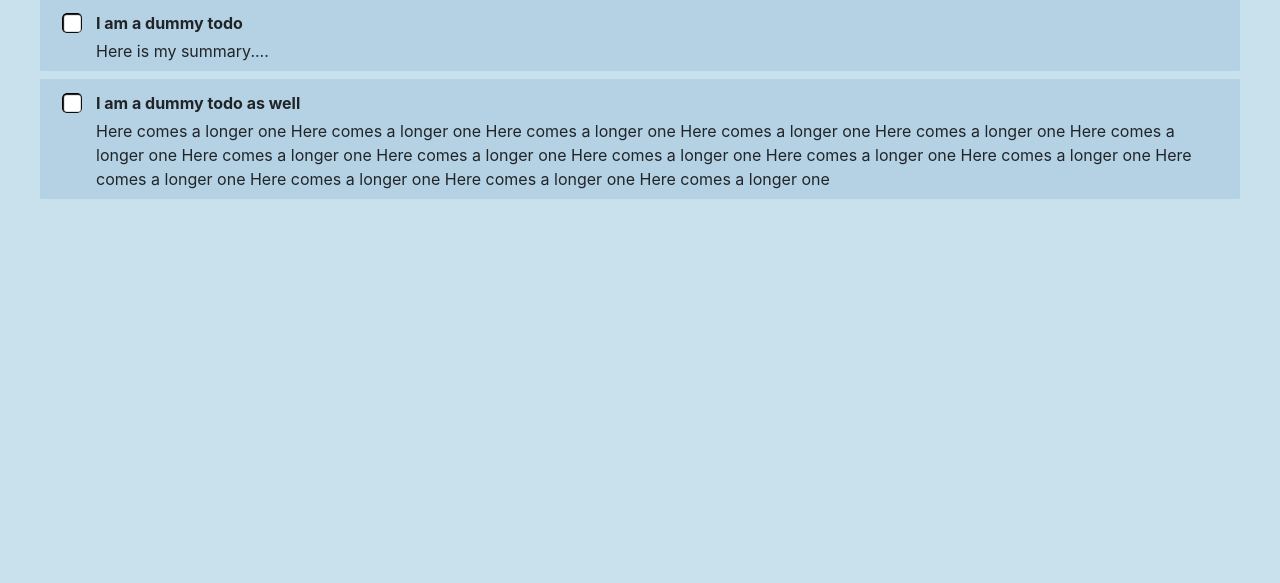
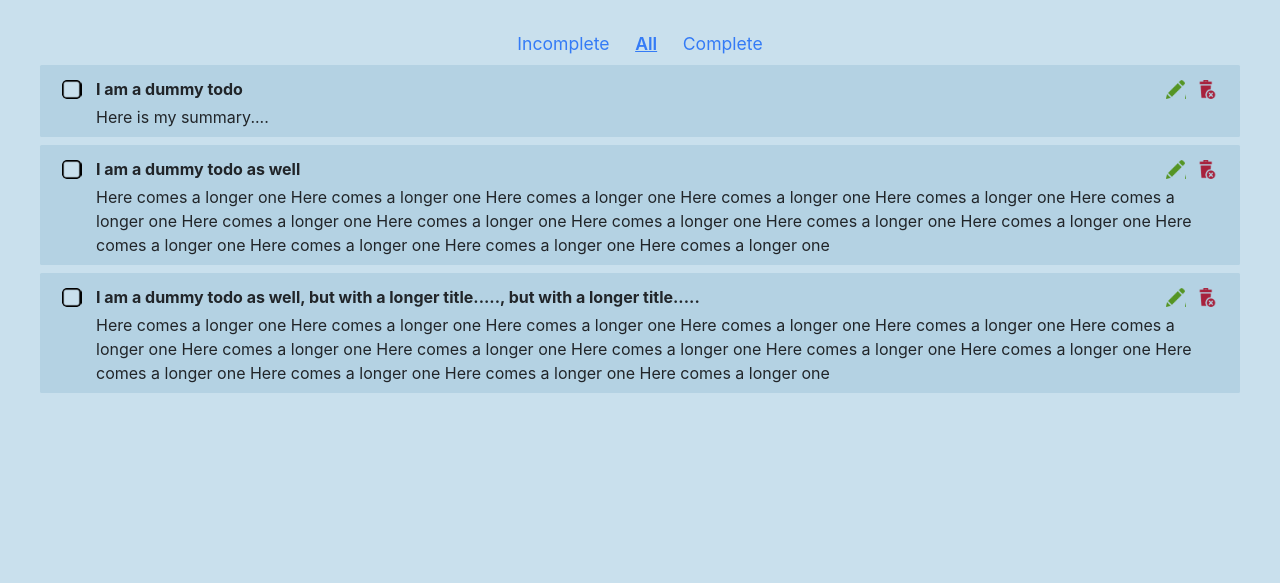
Before and after one commit to bwong858/deuxdo, a React app: page /todos in a window 1280 px wide. Shown: the part 217-800 px from the top of the page. Built offline with nearby package versions, Linux system fonts and the light colour scheme.

Commit message:
Add basic todo filtering. Add manager ability to delete todos

```diff
--- a/src/components/elements/AppFooter.js
+++ b/src/components/elements/AppFooter.js
@@ -13,3 +13,5 @@ export default AppFooter;
 
 // <div>Icons made by <a href="https://www.flaticon.com/authors/dave-gandy" title="Dave Gandy">Dave Gandy</a> from <a href="https://www.flaticon.com/" title="Flaticon">www.flaticon.com</a> is licensed by <a href="http://creativecommons.org/licenses/by/3.0/" title="Creative Commons BY 3.0" target="_blank">CC 3.0 BY</a></div>
 // <div>Icons made by <a href="https://www.flaticon.com/authors/google" title="Google">Google</a> from <a href="https://www.flaticon.com/" title="Flaticon">www.flaticon.com</a> is licensed by <a href="http://creativecommons.org/licenses/by/3.0/" title="Creative Commons BY 3.0" target="_blank">CC 3.0 BY</a></div>
+// <div>Icons made by <a href="http://www.freepik.com" title="Freepik">Freepik</a> from <a href="https://www.flaticon.com/" title="Flaticon">www.flaticon.com</a> is licensed by <a href="http://creativecommons.org/licenses/by/3.0/" title="Creative Commons BY 3.0" target="_blank">CC 3.0 BY</a></div>
+// <div>Icons made by <a href="http://www.freepik.com" title="Freepik">Freepik</a> from <a href="https://www.flaticon.com/" title="Flaticon">www.flaticon.com</a> is licensed by <a href="http://creativecommons.org/licenses/by/3.0/" title="Creative Commons BY 3.0" target="_blank">CC 3.0 BY</a></div>
--- a/src/components/pages/Create/CreateForm.js
+++ b/src/components/pages/Create/CreateForm.js
@@ -49,7 +49,8 @@ class CreateForm extends Form {
         summary: ''
       }
     });
-    this.props.dispatchModalMessage('Successfully added', 500);
+    // this.props.dispatchModalMessage('Successfully added', 500);
+    this.props.onTaskAdded();
   };
 }
 
--- a/src/components/pages/Todos/TodosList.js
+++ b/src/components/pages/Todos/TodosList.js
@@ -1,23 +1,10 @@
-import React, { Component } from 'react';
+import React from 'react';
 import { connect } from 'react-redux';
 
-import { toggleTodoCompletion } from '../../../store/actions/todos';
+import { toggleTodoCompletion, removeTodo } from '../../../store/actions/todos';
+import { setTodosVisibilityFilter } from '../../../store/actions/ui';
 
-const filterCriteria = {
-  ALL: 'ALL',
-  ACTIVE: 'ACTIVE',
-  COMPLETED: 'COMPLETED'
-};
-
-const sortCriteria = {
-  CREATION_DATE: { optionText: 'Creation date', prop: 'creation_date' },
-  EDIT_DATE: { optionText: 'Edit date', prop: 'creation_date' },
-  TITLE: { optionText: 'Title', prop: 'title' },
-  SUMMARY: { optionText: 'Summary', prop: 'summary' }
-};
-
-const TodoItem = connect(null, { toggleTodoCompletion })(
-  ({ todo, toggleTodoCompletion, userIsEmployee }) => {
+let TodoItem = ({ todo, toggleTodoCompletion, userIsEmployee, removeTodo }) => {
   let completionToggleClassName = 'completion-toggle';
   if (userIsEmployee) completionToggleClassName += ' employee';
   completionToggleClassName += todo.complete ? ' complete' : ' active';
@@ -26,50 +13,93 @@ const TodoItem = connect(null, { toggleTodoCompletion })(
     <div className={todo.complete ? 'todo-item complete' : 'todo-item'}>
       <span
         className={completionToggleClassName}
-          onClick={userIsEmployee ? () => toggleTodoCompletion(todo) : null}
+        onClick={() =>
+          userIsEmployee
+            ? toggleTodoCompletion(todo)
+            : alert('Only employees (not managers) may toggle completion')
+        }
       />
       <h4>{todo.title}</h4>
       {todo.summary && <p>{todo.summary}</p>}
+      {!userIsEmployee && (
+        <span
+          className="edit"
+          onClick={() => console.log('I have been clicked') /*go to edit page*/}
+        />
+      )}
+      {!userIsEmployee && <span className="delete" onClick={() => removeTodo(todo)} />}
     </div>
   );
-  }
+};
+
+TodoItem = connect(null, { toggleTodoCompletion, removeTodo })(TodoItem);
+
+const visibilityFilters = {
+  INCOMPLETE: 'Incomplete',
+  ALL: 'All',
+  COMPLETE: 'Complete'
+};
+
+const sortCriteria = {
+  CREATION_DATE: { optionText: 'Creation date', prop: 'creation_date' },
+  EDIT_DATE: { optionText: 'Edit date', prop: 'edit_date' },
+  TITLE: { optionText: 'Title', prop: 'title' },
+  SUMMARY: { optionText: 'Summary', prop: 'summary' }
+};
+
+const TodosList = ({ todos, todosFilter, userIsEmployee, setTodosVisibilityFilter }) => {
+  const { visibileItems, sortBy, reversed } = todosFilter;
+  const { ALL, INCOMPLETE, COMPLETE } = visibilityFilters;
+
+  const visibleTodos = Object.values(todos).filter(
+    todo =>
+      todo &&
+      (visibileItems === ALL ||
+        (visibileItems === INCOMPLETE && todo.complete === false) ||
+        (visibileItems === COMPLETE && todo.complete === true))
   );
 
-class TodosList extends Component {
-  state = {
-    filterBy: filterCriteria.ALL,
-    sortBy: sortCriteria.CREATION_DATE.prop,
-    reversed: false
-  };
-
-  render() {
-    const { filterBy, sortBy, reversed } = this.state;
-    const { ALL, ACTIVE, COMPLETED } = filterCriteria;
-
-    const todos = Object.values(this.props.todos).filter(
-      todo =>
-        todo &&
-        (filterBy === ALL ||
-          (filterBy === ACTIVE && todo.complete === false) ||
-          (filterBy === COMPLETED && todo.complete === true))
-    );
-
-    todos.sort((a, b) => (!reversed ? a[sortBy] > b[sortBy] : b[sortBy] > a[sortBy]));
+  visibleTodos.sort((a, b) => (!reversed ? a[sortBy] > b[sortBy] : b[sortBy] > a[sortBy]));
 
   return (
     <div className="list">
-        {todos.length ? (
-          todos.map(todo => (
-            <TodoItem key={todo.id} todo={todo} userIsEmployee={!this.props.userIsEmployee} />
-          ))
+      <div className="options visibility">
+        {Object.values(visibilityFilters).map(filter => (
+          <span
+            key={filter}
+            className={filter === visibileItems ? 'selected' : ''}
+            onClick={() => setTodosVisibilityFilter(filter)}
+          >
+            {filter}
+          </span>
+        ))}
+      </div>
+      {/*<div className="options sort">
+        {Object.values(sortCriteria).map(criteria => (
+          <span
+            key={criteria.prop}
+            className={criteria === sortBy ? 'selected' : ''}
+            onClick={() => setTodosSortBy(criteria.prop)}
+          >
+            {criteria.optionText}
+          </span>
+        ))}
+      </div>*/}
+      {visibleTodos.length ? (
+        <div className="visible-todos">
+          {visibleTodos.map(todo => (
+            <TodoItem key={todo.id} todo={todo} userIsEmployee={userIsEmployee} />
+          ))}
+        </div>
       ) : (
         <h2>No tasks to display!</h2>
       )}
     </div>
   );
-  }
-}
+};
 
-export default connect(({ todos }) => ({ todos }), null)(TodosList);
+export default connect(({ todos, ui }) => ({ todos, todosFilter: ui.todosFilter }), {
+  setTodosVisibilityFilter
+})(TodosList);
 
-console.log('remember to switch userIsEmployee... line 59 at time of writing');
+console.log('remember to switch userIsEmployee... line 63 at time of writing');
--- a/src/store/actions/actionTypes.js
+++ b/src/store/actions/actionTypes.js
@@ -7,6 +7,7 @@ export const ADD_TODO = 'ADD_TODO';
 export const REMOVE_TODO = 'REMOVE_TODO';
 export const EDIT_TODO = 'EDIT_TODO';
 export const TOGGLE_TODO_COMPLETION = 'TOGGLE_TODO_COMPLETION';
+export const SET_TODOS_VISIBILITY_FILTER = 'SET_TODOS_VISIBILITY_FILTER';
 
 // ui
 export const SET_MODAL_MESSAGE = 'SET_LOADING_MESSAGE';
--- a/src/store/actions/ui.js
+++ b/src/store/actions/ui.js
@@ -1,4 +1,4 @@
-import { SET_MODAL_MESSAGE, SET_ERROR_MESSAGE } from './actionTypes';
+import { SET_MODAL_MESSAGE, SET_ERROR_MESSAGE, SET_TODOS_VISIBILITY_FILTER } from './actionTypes';
 
 export const dispatchModalMessage = (message, displayTimeMS) => dispatch => {
   dispatch(setModalMessage(message));
@@ -14,3 +14,8 @@ export const setErrorMessage = message => ({
   type: SET_ERROR_MESSAGE,
   message
 });
+
+export const setTodosVisibilityFilter = filter => ({
+  type: SET_TODOS_VISIBILITY_FILTER,
+  filter
+});
--- a/src/store/reducers/todos.js
+++ b/src/store/reducers/todos.js
@@ -19,7 +19,21 @@ const dummyTodo2 = {
   complete: false
 };
 
-const dummyState = { '8189sjjs': dummyTodo, '8189sjjs2': dummyTodo2 };
+const dummyTodo3 = {
+  id: '8189sjjs3',
+  title: 'I am a dummy todo as well, but with a longer title....., but with a longer title.....',
+  summary:
+    'Here comes a longer one Here comes a longer one Here comes a longer one Here comes a longer one Here comes a longer one Here comes a longer one Here comes a longer one Here comes a longer one Here comes a longer one Here comes a longer one Here comes a longer one Here comes a longer one Here comes a longer one Here comes a longer one Here comes a longer one',
+  creation_date: 1515187916987,
+  edit_date: 1515187916987,
+  complete: false
+};
+
+const dummyState = {
+  '8189sjjs': dummyTodo,
+  '8189sjjs2': dummyTodo2,
+  '8189sjjs3': dummyTodo3
+};
 
 export default (state = dummyState, action) => {
   switch (action.type) {
--- /dev/null
+++ b/src/styles/_sharedClasses.scss
@@ -0,0 +1,7 @@
+.lightly-rounded {
+  border-radius: 0.1rem;
+}
+
+.page-body {
+  margin: 2rem auto;
+}
--- a/src/styles/_variables.scss
+++ b/src/styles/_variables.scss
@@ -1,5 +1,7 @@
 $errorRed: #eb7775;
 // $errorRed: #ae5856;
+
+$backgroundBlue: #c9e0ed;
 
 $headerBlue: #296182;
 // $headerBlue: rgb(86, 151, 182);
--- a/src/styles/index.scss
+++ b/src/styles/index.scss
@@ -1,4 +1,5 @@
 @import 'bootstrap-reboot';
+@import 'sharedClasses';
 @import 'variables';
 @import 'elements/index';
 @import 'pages/index';
@@ -12,10 +13,9 @@ body,
 }
 
 body {
-  background-color: #c9e0ed;
+  background-color: $backgroundBlue;
   font-size: 16px;
   text-align: center;
-  // padding: 1rem;
 }
 
 #app-wrapper {
@@ -24,6 +24,10 @@ body {
   grid-template-rows: 6rem minmax(20rem, auto) 3rem;
 }
 
+#app-body {
+  padding: 2rem;
+}
+
 .image-container {
   img {
     max-width: 100%;
--- a/src/styles/pages/_TodosPage.scss
+++ b/src/styles/pages/_TodosPage.scss
@@ -1,6 +1,30 @@
 #todos-page {
+  .options {
+    display: inline-block;
+    // margin-left: 4rem;
+    // text-align: left;
+    span {
+      font-size: 1.1rem;
+      color: rgb(52, 123, 246);
+      display: inline-block;
+      margin: 0 0.8rem;
+
+      &:hover {
+        cursor: pointer;
+        text-decoration: underline;
+        color: rgb(40, 94, 185);
+      }
+
+      &.selected {
+        font-weight: 600;
+        text-decoration: underline;
+      }
+    }
+  }
+
   .list {
-    margin: 2rem;
+    @extend .page-body;
+    max-width: 80rem;
 
     h4,
     p {
@@ -13,27 +37,53 @@
     }
 
     .todo-item {
+      @extend .lightly-rounded;
       display: grid;
-      grid-template-columns: 2rem auto;
-      grid-template-rows: 2rem auto;
+      grid-template-columns: 2rem auto 2rem 2rem;
+      grid-template-rows: minmax(2rem, auto) auto;
       text-align: left;
       background-color: $pleasantBlue;
-      border-radius: 0.1rem;
       margin: 0.5rem;
       padding: 0.5rem 1rem;
 
       span {
+        &.completion-toggle,
+        &.edit,
+        &.delete {
+          height: 1.2rem;
+          width: 1.2rem;
+          margin: auto;
+          background-size: contain;
+        }
+      }
+
+      span.edit,
+      span.delete {
+        &:hover {
+          cursor: pointer;
+        }
+      }
+
+      span.edit {
+        grid-column: 3 / 4;
+        grid-row: 1 / 2;
+        background-image: url('/src/assets/pencil-edit-button-green.png');
+      }
+
+      span.delete {
+        grid-column: 4 / 5;
+        grid-row: 1 / 2;
+        background-image: url('/src/assets/delete-red.png');
+      }
+
+      span.completion-toggle {
         grid-column: 1 / 2;
         grid-row: 1 / 2;
-        height: 1.2rem;
-        width: 1.2rem;
-        margin: auto;
 
         &.complete,
         &.active {
-          background-color: white;
+          background-color: $backgroundBlue;
           border-radius: 25%;
-          background-size: contain;
         }
 
         &.complete {
@@ -44,7 +94,7 @@
           background-image: url('/src/assets/check-box-empty.png');
         }
 
-        &.completion-toggle.employee:hover {
+        &.employee:hover {
           cursor: pointer;
           border: 1px solid;
           border-radius: 25%;
@@ -57,7 +107,7 @@
       }
 
       p {
-        grid-column: 2 / 3;
+        grid-column: 2 / 5;
         grid-row: 2 / 3;
       }
     }
```
Also changed, not shown: src/components/pages/Create/CreatePage.js (+21 -4 lines), src/store/reducers/ui.js (+11 -2 lines), src/styles/pages/_CreatePage.scss (+8 -8 lines), src/assets/delete-red.png (added), src/assets/delete.png (added), src/assets/pencil-edit-button-green.png (added), src/assets/pencil-edit-button.png (added). Lines whose indentation alone changed are shown as unchanged.
